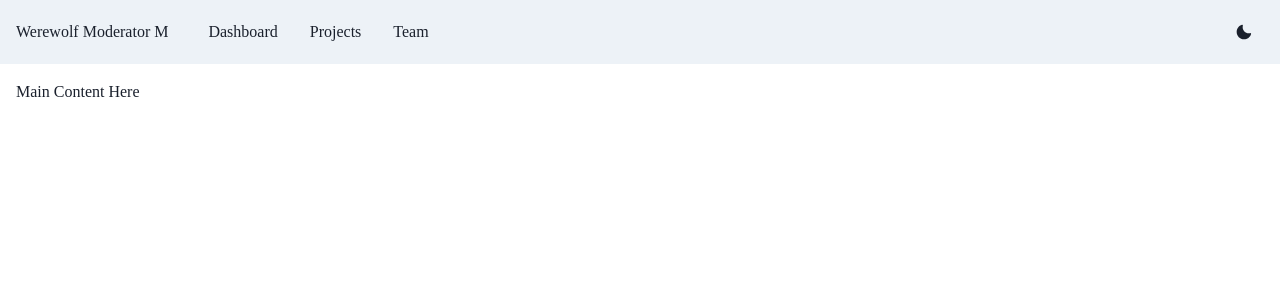
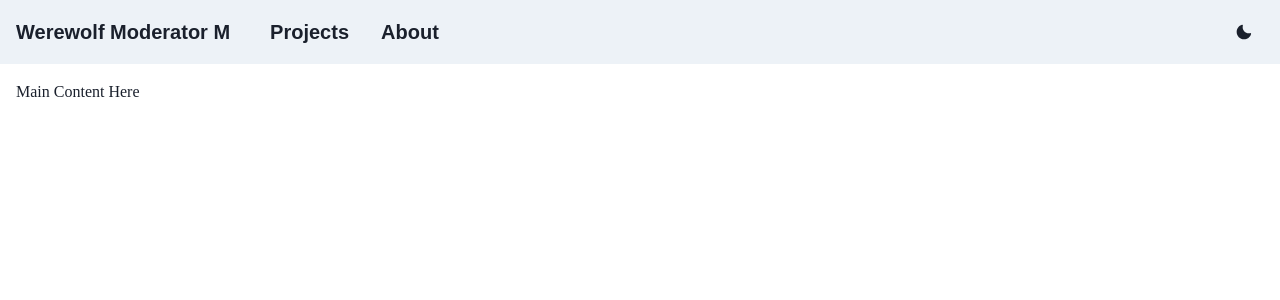
Before and after one commit to DDHLong/lycanroc, a React (Create React App) app: page / in a window 1280 px wide. Shown: the top 300 px of the page. Built offline with nearby package versions, Linux system fonts and the light colour scheme; a web font is replaced by a local one.

Commit message:
Update App.js

```diff
--- a/src/App.js
+++ b/src/App.js
@@ -8,15 +8,16 @@ import {
   useColorModeValue,
   useColorMode,
   Stack,
+  Heading,
 } from "@chakra-ui/react";
 import { HamburgerIcon, CloseIcon, MoonIcon, SunIcon } from "@chakra-ui/icons";
 
-const Links = ["Dashboard", "Projects", "Team"];
+const Links = ["Projects", "About"];
 
 const NavLink = ({ children }) => (
   <Link
     px={2}
-    py={1}
+    py={2}
     rounded={"md"}
     _hover={{
       textDecoration: "none",
@@ -34,8 +35,12 @@ export default function App() {
 
   return (
     <>
-      <header>
-        <Box bg={useColorModeValue("gray.100", "purple.600")} px={4}>
+      <Heading>
+        <Box
+          fontSize="xl"
+          bg={useColorModeValue("gray.100", "purple.600")}
+          px={4}
+        >
           <Flex h={16} alignItems={"center"} justifyContent={"space-between"}>
             <IconButton
               size={"md"}
@@ -74,7 +79,7 @@ export default function App() {
             </Box>
           ) : null}
         </Box>
-      </header>
+      </Heading>
 
       <Box p={4}>Main Content Here</Box>
     </>
```
